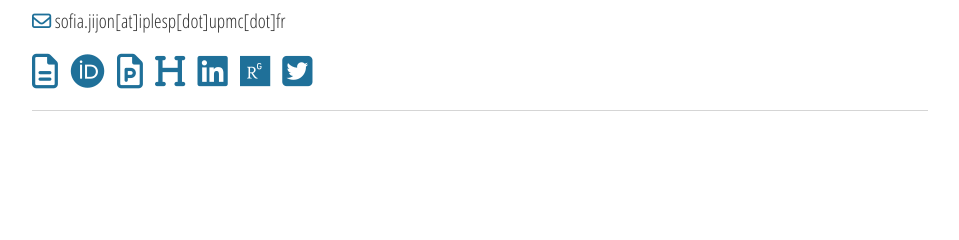
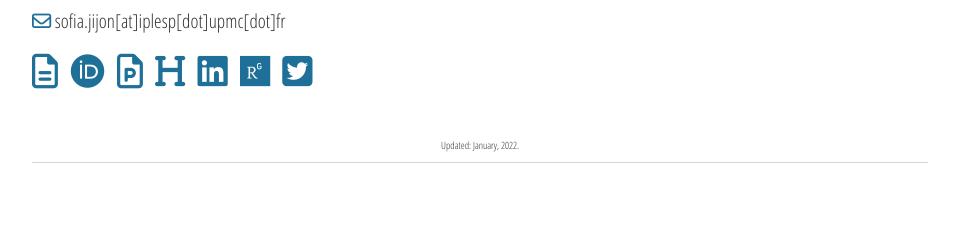
Before and after one commit to sjijon/sjijon.github.io, a Jekyll site: the page built from index.html, in a window 1280 px wide. Shown: the part 796-1036 px from the top of the page, without its empty margins (160-1119 px from the left). Built offline with Jekyll 4.4.1, drawn with Linux system fonts in a browser that asks for light colours; nearby versions of some CDN libraries; before the commit the page ends 987 px from its top, so only the background shows below that.

Commit message:
Update date of last update

```diff
--- a/cv.html
+++ b/cv.html
@@ -79,6 +79,6 @@ title: CV
 	<p><sup>*</sup>Former Université Pierre et Marie Curie - Paris 6</p>
 	<br>
 	<p style="font-size:10px;text-align:center;">
-		Updated: August, 2021.
+		Updated: January, 2022.
 	</p>
 </div><!-- /.blurb -->
--- a/index.html
+++ b/index.html
@@ -50,4 +50,9 @@ title: Sofia JIJON
 		&nbsp;
 		<a href="https://twitter.com/Sofia_Jijon" target="_blank"><i class="fab fa-twitter-square" style="font-size: 1.8em"></i></a>
 	</p>
+
+	<br>
+	<p style="font-size:10px;text-align:center;">
+			Updated: January, 2022.
+	</p>
 </div><!-- /.blurb -->
--- a/openaccess.html
+++ b/openaccess.html
@@ -60,7 +60,7 @@ title: Open access
 
 
 	<p style="font-size:10px;text-align:center;">
-			Updated: September, 2021.
+			Updated: January, 2022.
 		</p>
 
 	<!-- <h3> On the media</h3>
--- a/outreach.html
+++ b/outreach.html
@@ -136,7 +136,7 @@ title: Publications
 	</p>
 
 	<p style="font-size:10px;text-align:center;">
-			Updated: June, 2021.
+			Updated: January, 2022.
 		</p>
 
 	<!-- <h3> On the media</h3>
--- a/research.html
+++ b/research.html
@@ -84,6 +84,6 @@ title: Research
 
 
 <p style="font-size:10px;text-align:center;">
-		Updated: June, 2021.
+		Updated: January, 2022.
 	</p>
 </div><!-- /.blurb -->
```
